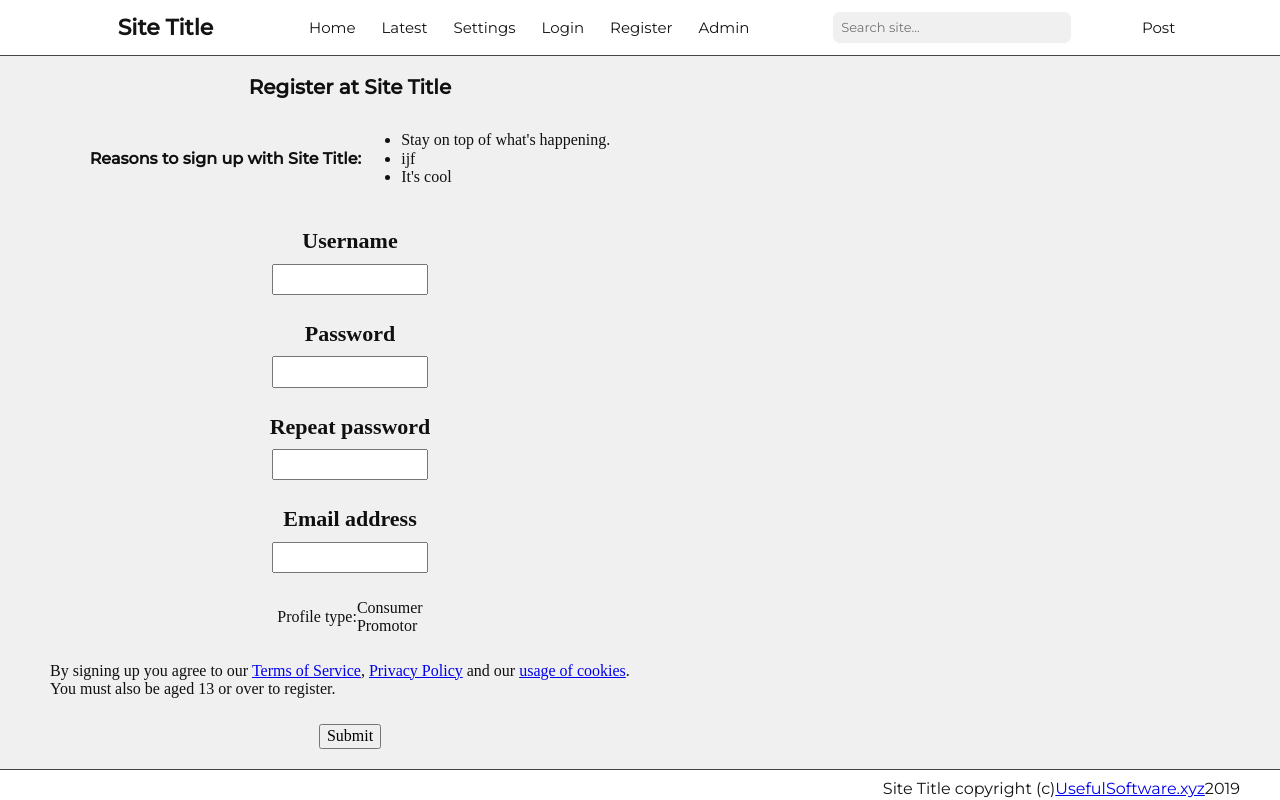
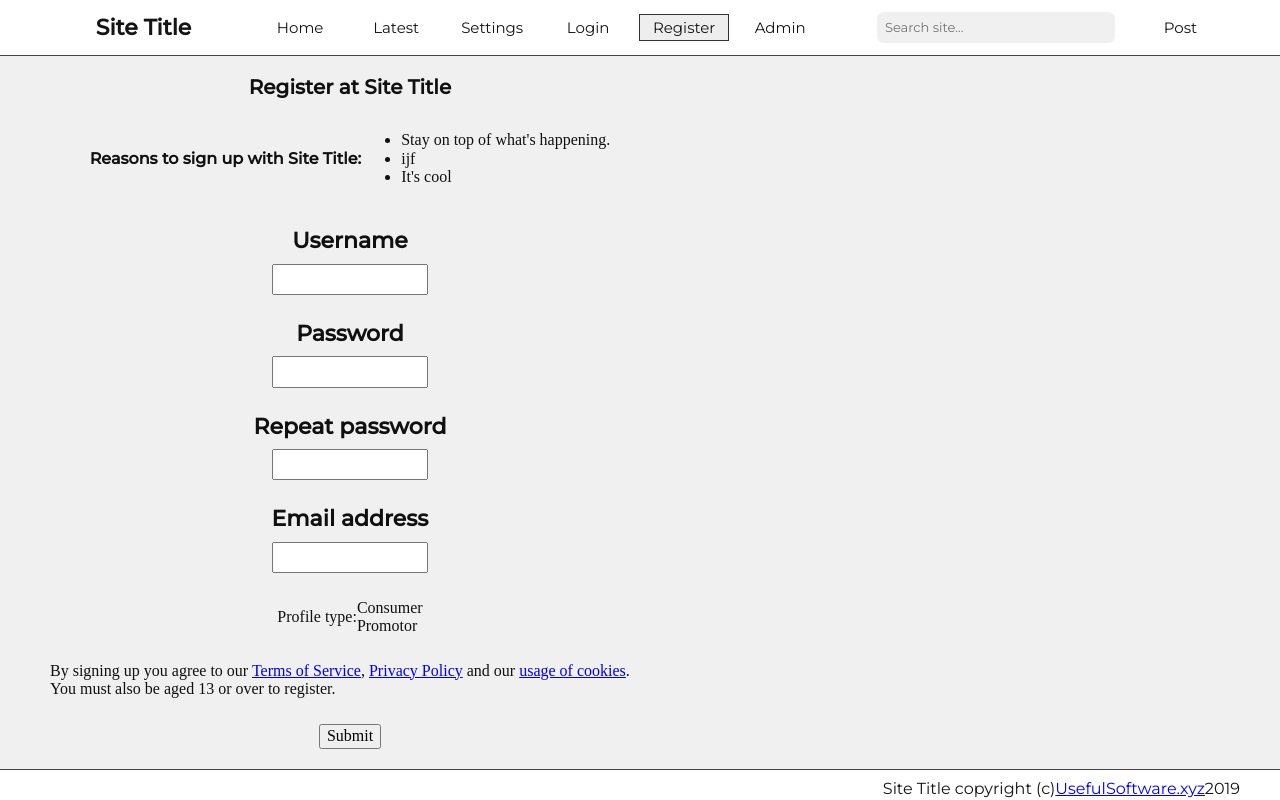
Before and after one commit to tedjenkins/forum, a Vue app: page /register in a window 1280 px wide. Built offline with nearby package versions, Linux system fonts and the light colour scheme; the HTML template or start-up script is replaced by a standard one.

Commit message:
Beginning cleanup (hdr, main, ftr separate; remove redundant views)

```diff
--- a/src/App.vue
+++ b/src/App.vue
@@ -61,7 +61,25 @@ export default class App extends Vue {
 
 header {
   @include hdrftr;
+  border-bottom: $site-border;
   grid-row: 1;
+
+  & > *:first-child {
+    justify-content: space-evenly;
+
+    a {
+      border: 1px solid transparent;
+      color: inherit;
+      padding: 4px 12px;
+      text-decoration: none;
+      transition-duration: 120ms;
+      transition-property: background-color border-color;
+
+      &:hover {
+        border-color: #333;
+      }
+    }
+  }
 
   #header-container {
     flex-flow: column;
@@ -81,6 +99,17 @@ header {
       display: flex;
       flex-flow: row wrap;
       justify-content: center;
+
+      & > * {
+        margin: 3px;
+        text-align: center;
+        width: 90px;
+      }
+
+      .router-link-exact-active {
+        background-color: #eee;
+        border: 1px solid #333;
+      }
     }
   }
 }
@@ -97,7 +126,12 @@ main {
 footer {
   @include hdrftr;
   background-color: $light-site-hdrftr-bgcolor;
+  border-top: $site-border;
   grid-row: 3;
+
+  & > *:first-child {
+    justify-content: flex-end;
+  }
 }
 
 @media all and (min-width: 600px) {
--- a/src/components/LoginRegisterForm.vue
+++ b/src/components/LoginRegisterForm.vue
@@ -127,6 +127,10 @@ export default class LoginRegisterForm extends Vue {
   /deep/ h2 {
     font-size: 16px;
   }
+
+  label {
+    font-family: 'Montserrat', Helvetica, Arial, sans-serif;
+  }
 }
 
 @media all and (min-width: 400px) {
--- a/src/globals.scss
+++ b/src/globals.scss
@@ -21,8 +21,6 @@
 
 // Uniform header / footer CSS
 @mixin hdrftr {
-  $border: 1px solid #444;
-
   background-color: $light-site-hdrftr-bgcolor;
   color: $light-site-hdrftr-fontcolor;
   font-family: 'Montserrat', Helvetica, Arial, sans-serif;
@@ -35,34 +33,6 @@
     margin: 0px auto;
     max-width: $site-max-width;
   }
-
-  @if is-superselector('header', &) {
-    border-bottom: $border;
-
-    & > *:first-child {
-      justify-content: space-evenly;
-
-      a {
-        border: 1px solid transparent;
-        color: inherit;
-        padding: 4px 12px;
-        text-decoration: none;
-        transition-duration: 120ms;
-        transition-property: background-color border-color;
-
-        &:hover {
-          border-color: #333;
-        }
-      }
-    }
-  } @else {
-    // footer
-    border-top: $border;
-
-    & > *:first-child {
-      justify-content: flex-end;
-    }
-  }
 }
 
 //========== //
@@ -70,6 +40,7 @@
 //========== //
 
 // Structure
+$site-border: 1px solid #444;
 $site-padding: 10px;
 $site-max-width: 1200px;
 
```
Also changed, not shown: src/views/_Footer.vue (added, +15 -0 lines), src/views/_Header.vue (added, +15 -0 lines), src/views/_Main.vue (added, +15 -0 lines), src/assets/logo.png (deleted), 1 other file (tests, documents, lock files or other folders).
